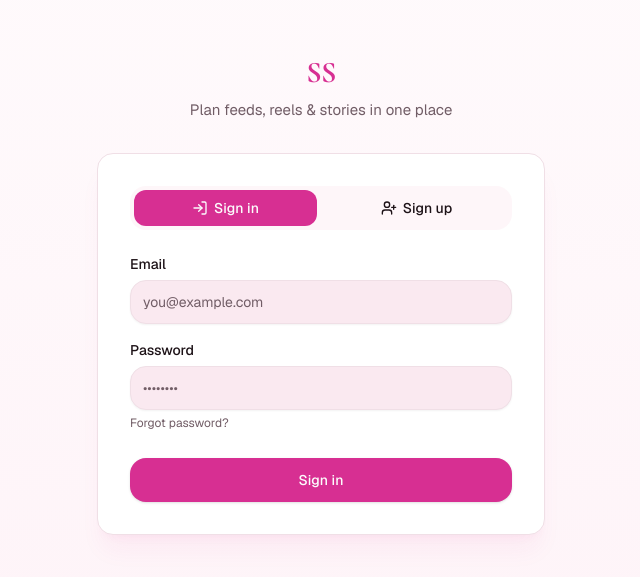
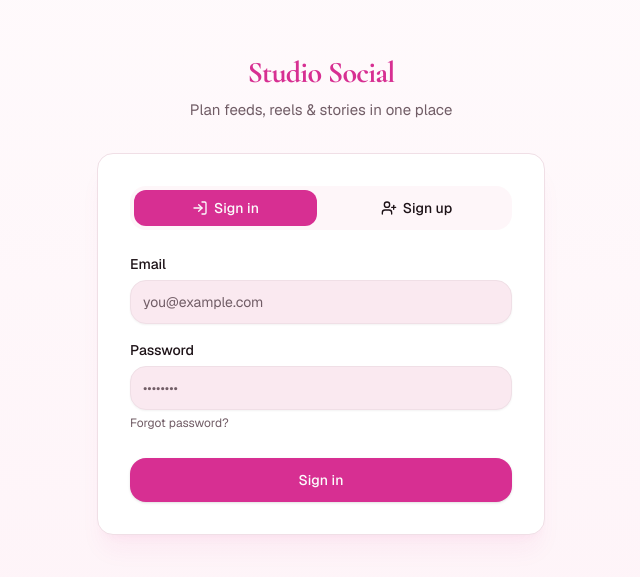
Before and after one commit to susanelv-wq/studio-social, a Next.js app: page / in a window 1280 px wide. Shown: the part 105-682 px from the top of the page, without its empty margins (319-959 px from the left). Built offline with nearby package versions, Linux system fonts and the light colour scheme; no server answers.

Commit message:
Show Studio Social in app; keep tab title and favicon as SS
Made-with: Cursor

```diff
--- a/app/page.tsx
+++ b/app/page.tsx
@@ -74,7 +74,7 @@ export default function Home() {
     <main className="flex flex-col w-full h-screen bg-background">
       <header className="flex items-center justify-between gap-4 px-5 py-3 border-b border-border bg-card shrink-0 shadow-sm">
         <div className="flex items-center gap-2 text-primary font-bold tracking-tight [font-family:var(--font-display),'Cormorant_Garamond',Georgia,serif]">
-          <span className="text-xl">SS</span>
+          <span className="text-xl">Studio Social</span>
         </div>
         <AuthUI />
       </header>
--- a/components/AuthLanding.tsx
+++ b/components/AuthLanding.tsx
@@ -63,7 +63,7 @@ export default function AuthLanding() {
     return (
       <div className="min-h-screen flex flex-col items-center justify-center bg-gradient-to-b from-background to-muted/50 p-6">
         <div className="w-full max-w-sm text-center space-y-6 rounded-2xl bg-card p-8 shadow-lg border border-border">
-          <h1 className="text-2xl font-bold text-primary tracking-tight">SS</h1>
+          <h1 className="text-2xl font-bold text-primary tracking-tight">Studio Social</h1>
           <p className="text-muted-foreground text-sm">Projects are saved on this device only. Sign in is not configured.</p>
           <Button asChild className="w-full rounded-xl h-11 font-medium shadow-sm" size="lg">
             <a href="/">Continue to app</a>
@@ -77,7 +77,7 @@ export default function AuthLanding() {
     <div className="min-h-screen flex flex-col items-center justify-center bg-gradient-to-b from-background to-muted/50 p-6">
       <div className="w-full max-w-md space-y-8">
         <div className="text-center">
-          <h1 className="text-3xl font-bold text-primary tracking-tight">SS</h1>
+          <h1 className="text-3xl font-bold text-primary tracking-tight">Studio Social</h1>
           <p className="text-muted-foreground mt-2 text-[15px]">Plan feeds, reels & stories in one place</p>
         </div>
 
```
